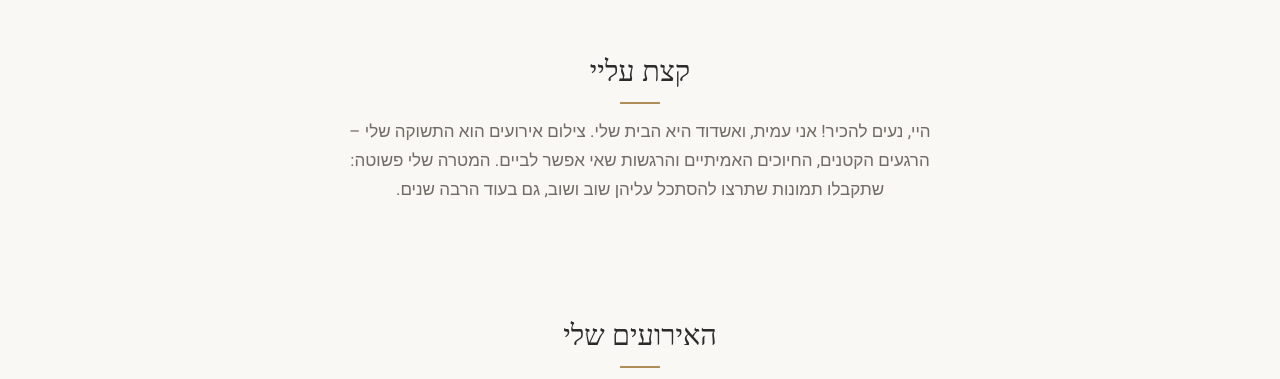
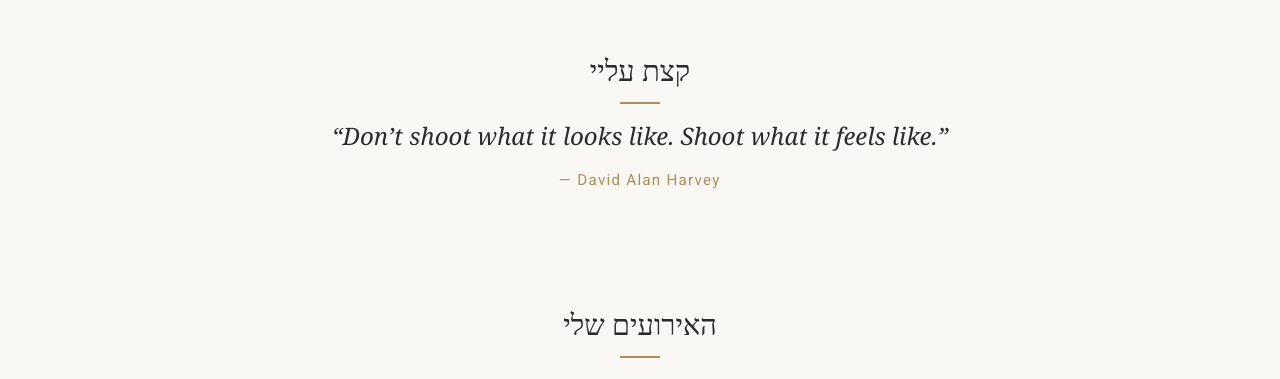
Before and after one commit to amitsisso1-ctrl/amitsisso1-ctrl.github.io, a plain HTML site: page index.html in a window 1280 px wide. Shown: the part 408-787 px from the top of the page. Drawn offline with Linux system fonts and the light colour scheme; a web font is replaced by a local one.

Commit message:
Replace About me text with David Alan Harvey quote
Co-Authored-By: Claude Opus 5.5 <noreply@anthropic.com>

```diff
--- a/index.html
+++ b/index.html
@@ -42,13 +42,11 @@
     <!-- ===== 2. ABOUT ME ===== -->
     <section class="about">
       <h2>קצת עליי</h2>
-      <!-- EDIT: change this text to your own words -->
-      <p>
-        היי, נעים להכיר! אני עמית, ואשדוד היא הבית שלי.
-        צילום אירועים הוא התשוקה שלי – הרגעים הקטנים, החיוכים האמיתיים
-        והרגשות שאי אפשר לביים. המטרה שלי פשוטה: שתקבלו תמונות
-        שתרצו להסתכל עליהן שוב ושוב, גם בעוד הרבה שנים.
-      </p>
+      <!-- Quote (kept in English, its original language) -->
+      <blockquote class="quote" lang="en" dir="ltr">
+        <p>“Don’t shoot what it looks like. Shoot what it feels like.”</p>
+        <cite>David Alan Harvey</cite>
+      </blockquote>
     </section>
 
     <!-- ===== 3. EVENTS ===== -->
--- a/style.css
+++ b/style.css
@@ -112,13 +112,29 @@ section {
   text-transform: uppercase;
 }
 
-/* ---- About ---- */
-.about p {
+/* ---- About: quote ---- */
+.quote {
   max-width: 620px;
   margin: 0 auto;
   text-align: center;
-  color: var(--muted);
 }
+
+.quote p {
+  margin: 0 0 12px;
+  font-family: "Frank Ruhl Libre", Georgia, serif;
+  font-size: 1.5rem;
+  font-style: italic;
+  line-height: 1.5;
+}
+
+.quote cite {
+  color: var(--gold);
+  font-style: normal;
+  font-size: 0.95rem;
+  letter-spacing: 0.08em;
+}
+
+.quote cite::before { content: "— "; }
 
 /* ---- Events I shoot ---- */
 .events ul {
```
Also changed, not shown: en/index.html (+4 -7 lines), 1 other file.
